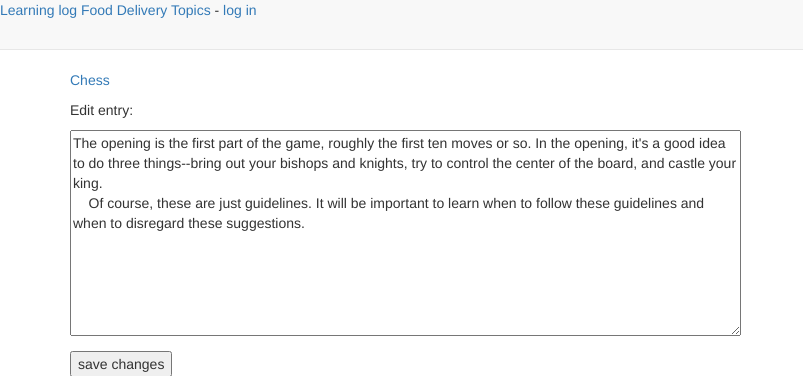
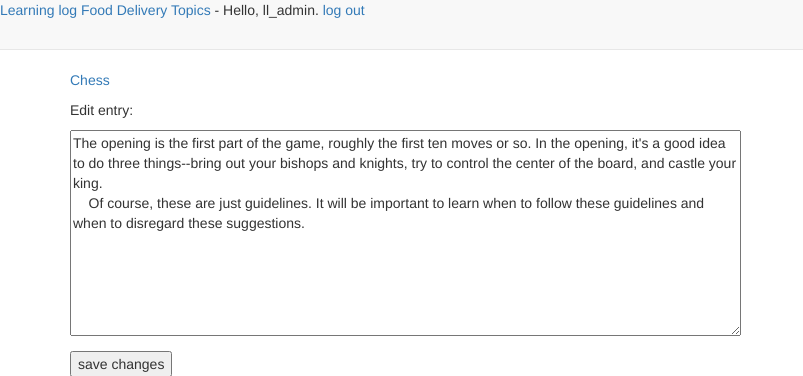
Before and after one commit to zxclovetotti/learning_logs, a Django app: page /edit_entry/1/ in a window 1280 px wide. Shown: the top 376 px of the page, without its empty margins (0-803 px from the left). Run offline with Django 3.2, Linux system fonts and the light colour scheme; a user stored in the database is signed in; data comes from the database, SQL or seed files in the repository; both versions use the stored data as it was after the commit; some libraries are stand-ins or nearby versions.

Commit message:
fix problem

```diff
--- a/learning_log/learning_logs/templates/learning_logs/base.html
+++ b/learning_log/learning_logs/templates/learning_logs/base.html
@@ -14,8 +14,8 @@
                     <a href="{% url 'learning_logs:index' %}">Learning log</a>
                     <a href="{% url 'pizzeria:pizzas' %}">Food Delivery</a>
                     <a href="{% url 'learning_logs:topics' %}">Topics</a> -
-                    {% if user.is_authenticiated %}
-                        Hello, {{ user.username }}
+                    {% if user.is_authenticated %}
+                       Hello, {{ user.username }}.
                         <a href="{% url 'users:logout' %}">log out</a>
                     {% else %}
                         <a href="{% url 'users:login' %}">log in</a>
--- a/learning_log/users/views.py
+++ b/learning_log/users/views.py
@@ -4,6 +4,6 @@ from django.core.urlresolvers import reverse
 
 from django.contrib.auth import logout
 def logout_view(request):
-    # log out
+    """Log the user out."""
     logout(request)
     return HttpResponseRedirect(reverse('learning_logs:index'))
```
Also changed, not shown: learning_log/db.sqlite3.
